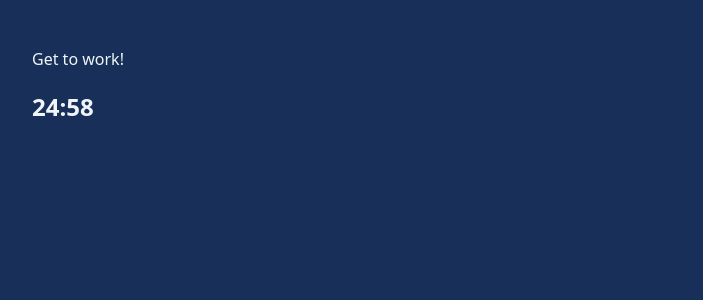
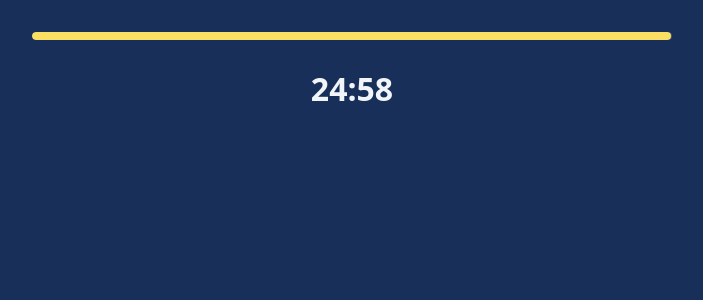
Before and after one commit to ethan-mfb/pomo, a React (Vite) app: page / in a window 1280 px wide. Both pictures are taken after a click on the button "Go!". Shown: the top 300 px of the page, without its empty margins (288-991 px from the left). Built offline with nearby package versions, Linux system fonts and the light colour scheme.

Commit message:
add ProgressBar component and update timer display styling for improved user experience

```diff
--- a/src/App.tsx
+++ b/src/App.tsx
@@ -1,5 +1,6 @@
 import { useState, useEffect, useRef, useCallback } from 'react';
 import { NumberInput } from './components/NumberInput.tsx';
+import { ProgressBar } from './components/ProgressBar.tsx';
 import { DEFAULT_WORK_SESSION_DURATION_MINUTES, SECONDS_IN_MINUTE } from './constants.ts';
 import { formatTime } from './utils.ts';
 import { useTimer } from './hooks/useTimer.ts';
@@ -8,6 +9,7 @@ export function App() {
   const [workSessionDurationMinutes, setWorkSessionDurationMinutes] = useState(
     DEFAULT_WORK_SESSION_DURATION_MINUTES
   );
+  const [totalDuration, setTotalDuration] = useState(0);
   const { playAlarm, dismissAlarm, isAlarmActive } = useAlarm();
   const { timeRemaining, isRunning, timerFinished, startTimer } = useTimer({
     onFinish: playAlarm,
@@ -17,6 +19,7 @@ export function App() {
   const onStartWorkSession = () => {
     setHasBeenDismissed(false);
     const totalSeconds = workSessionDurationMinutes * SECONDS_IN_MINUTE;
+    setTotalDuration(totalSeconds);
     dismissAlarm();
     startTimer(totalSeconds);
   };
@@ -48,9 +51,9 @@ export function App() {
       )}
 
       {timeRemaining !== null && (
-        <div>
-          <p>Get to work!</p>
-          <h2>{formatTime(timeRemaining)}</h2>
+        <div className="timer-display">
+          <ProgressBar timeRemaining={timeRemaining} totalDuration={totalDuration} />
+          <h2 className="timer-display-countdown">{formatTime(timeRemaining)}</h2>
         </div>
       )}
     </div>
--- a/src/style.scss
+++ b/src/style.scss
@@ -17,4 +17,10 @@ body {
   h1 {
     margin-top: 0;
   }
+  .timer-display {
+    .timer-display-countdown {
+      font-size: 2em;
+      text-align: center;
+    }
+  }
 }
```
